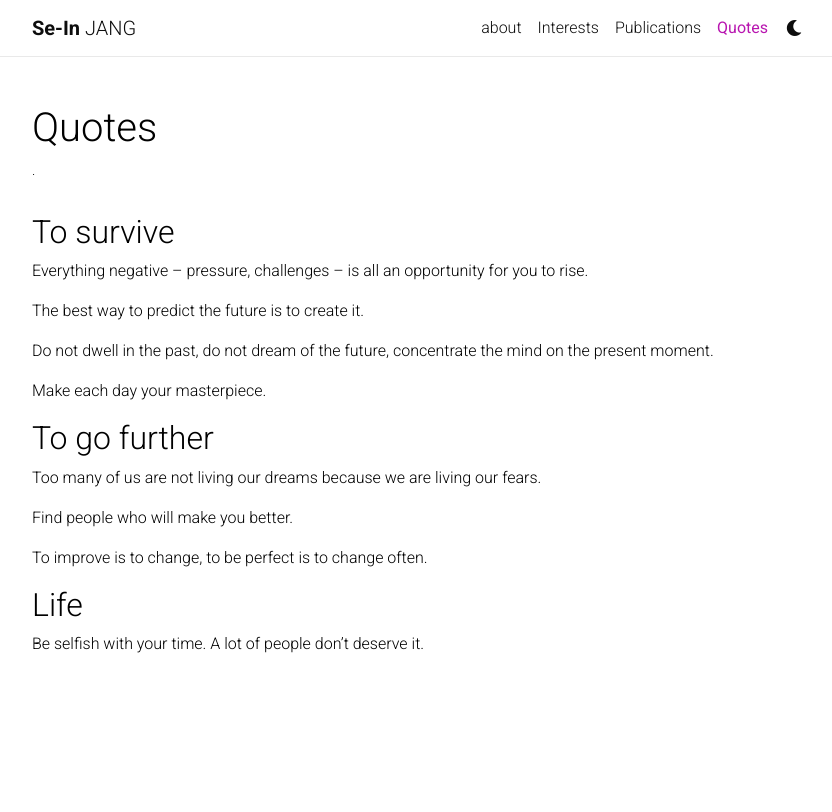
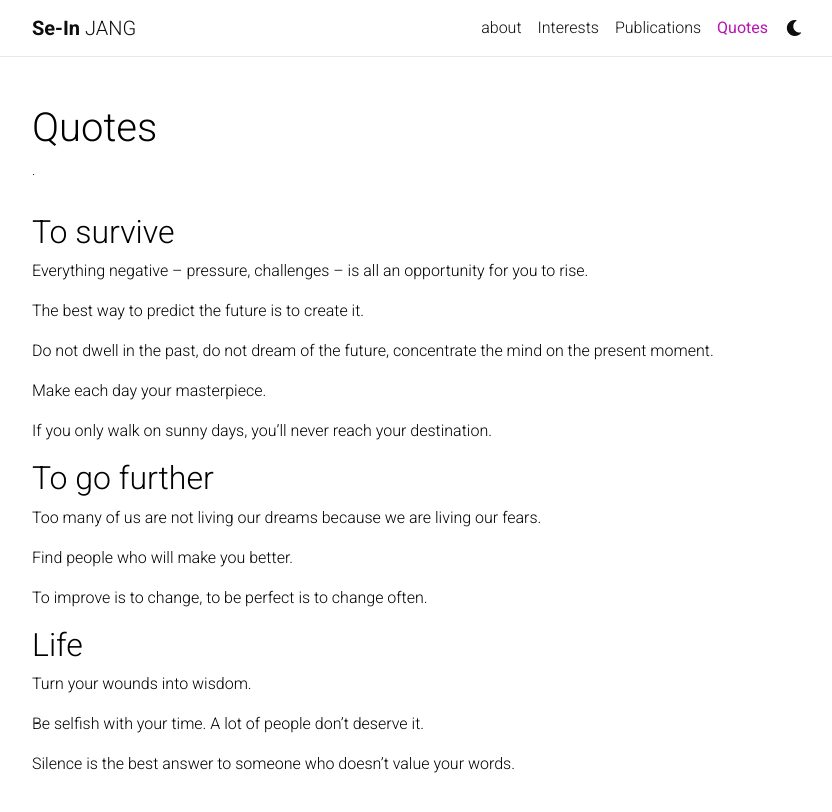
Before and after one commit to sijang/sijang.github.io, a Jekyll site: the page built from _pages/quotes.md, in a window 1280 px wide. Shown: the top 812 px of the page, without its empty margins (223-1055 px from the left). Built offline with Jekyll 4.4.1, drawn with Linux system fonts in a browser that asks for light colours; nearby versions of some CDN libraries; a style sheet for code colours, icons or effects is not loaded.

Commit message:
Update quotes.md

```diff
--- a/_pages/quotes.md
+++ b/_pages/quotes.md
@@ -15,6 +15,8 @@ nav: true
 
   > Make each day your masterpiece.
 
+  > If you only walk on sunny days, you'll never reach your destination.
+
 
 ## To go further
   > Too many of us are not living our dreams because we are living our fears.
@@ -24,4 +26,8 @@ nav: true
   > To improve is to change, to be perfect is to change often.
 
 ## Life
+  > Turn your wounds into wisdom.
+
   > Be selfish with your time. A lot of people don't deserve it.
+
+  > Silence is the best answer to someone who doesn't value your words.
```
